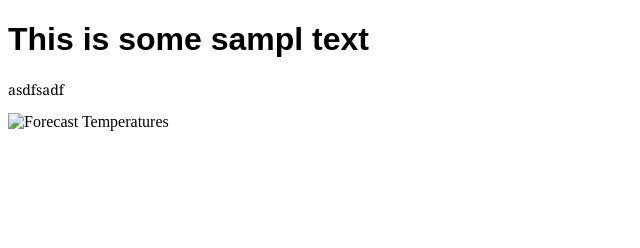
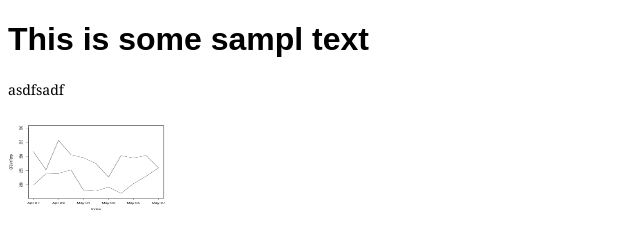
Before and after one commit to nspacher/nspacher.github.io, a plain HTML site: page index.html in a window 1280 px wide. Shown: the whole page, without its empty margins (0-640 px from the left). Drawn offline with Linux system fonts and the light colour scheme.

Commit message:
Update index.html

```diff
--- a/index.html
+++ b/index.html
@@ -14,6 +14,6 @@ p {font-family:Georgia, serif;font-size:14px;font-style:normal;font-weight:norma
 <body>
 <h1>This is some sampl text</h1>
 <p>asdfsadf</p>
-  <img src="/pngs/TempForecast.png" width="166" height="101" alt="Forecast Temperatures">
+  <img src="/TempForecast.png" width="166" height="101" alt="Forecast Temperatures">
 </body>
 </html>
```
